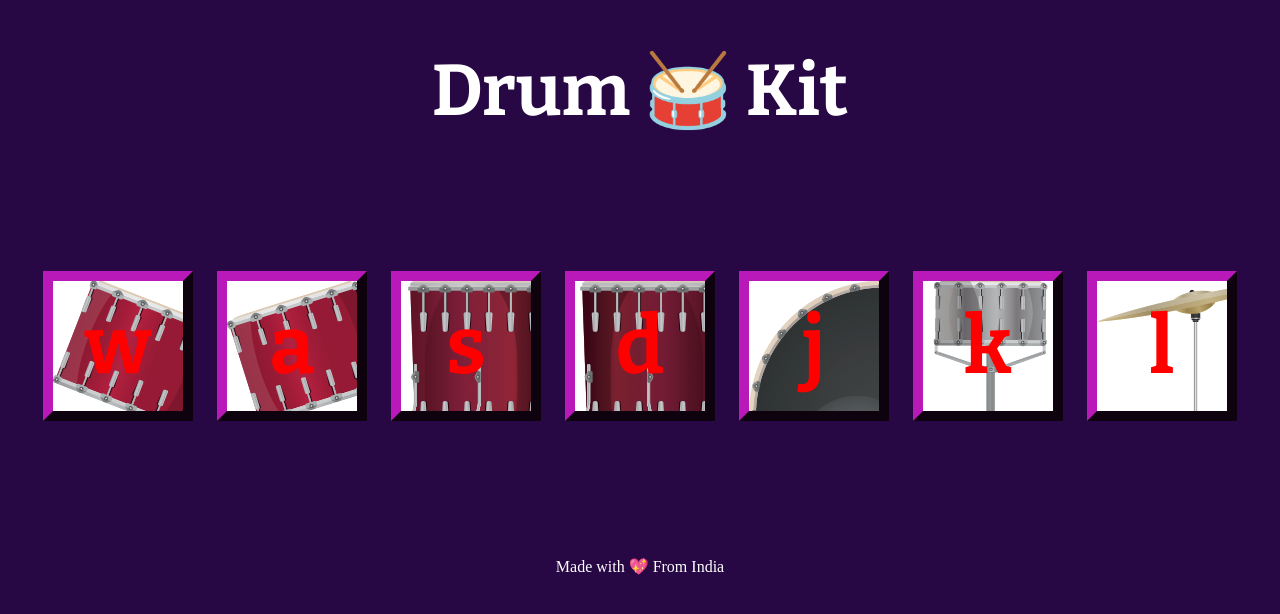
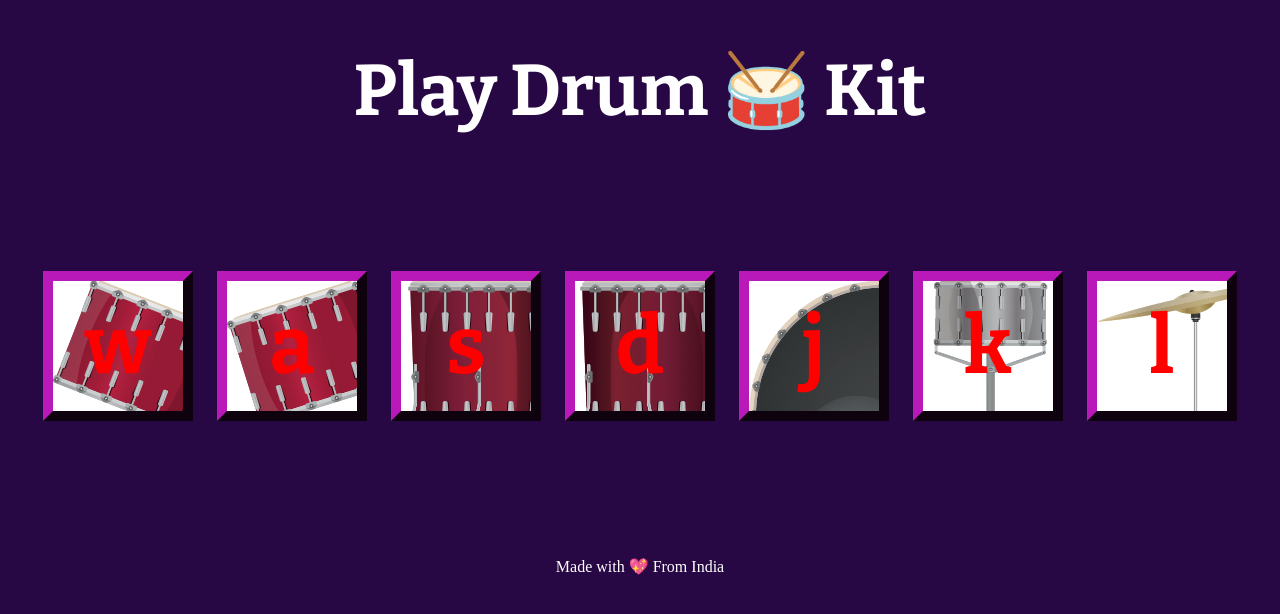
Before and after one commit to satyamchaurasia2011/Drum-Kit, a plain HTML site: page index.html in a window 1280 px wide. Drawn offline with nearby package versions, Linux system fonts and the light colour scheme.

Commit message:
Update index.html

```diff
--- a/index.html
+++ b/index.html
@@ -10,7 +10,7 @@
 </head>
 <body>
       <h1>
-          Drum 🥁 Kit
+         Play Drum 🥁 Kit
       </h1>
       <div class="set">
          <button class="w drum">w</button>
```
